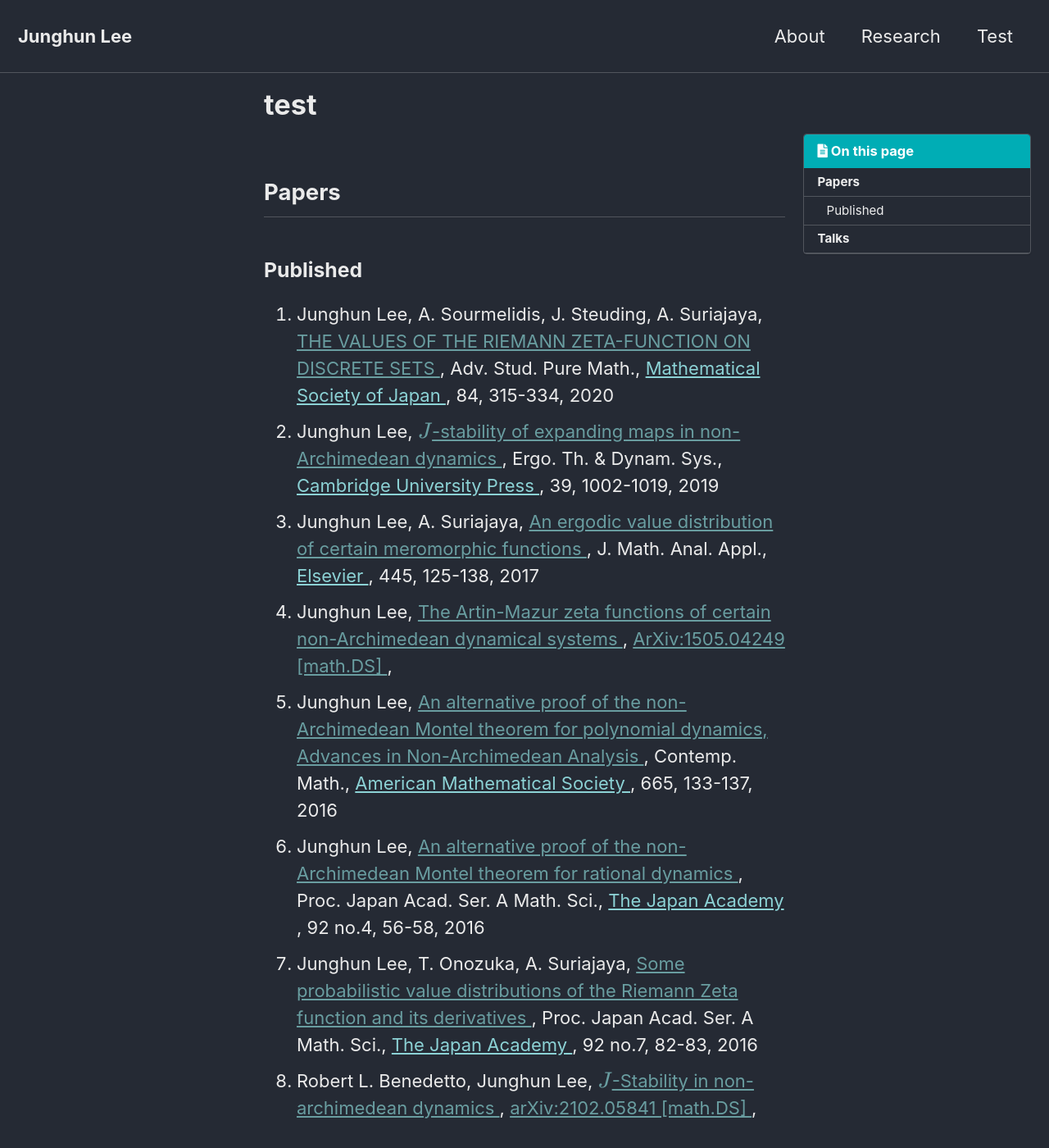
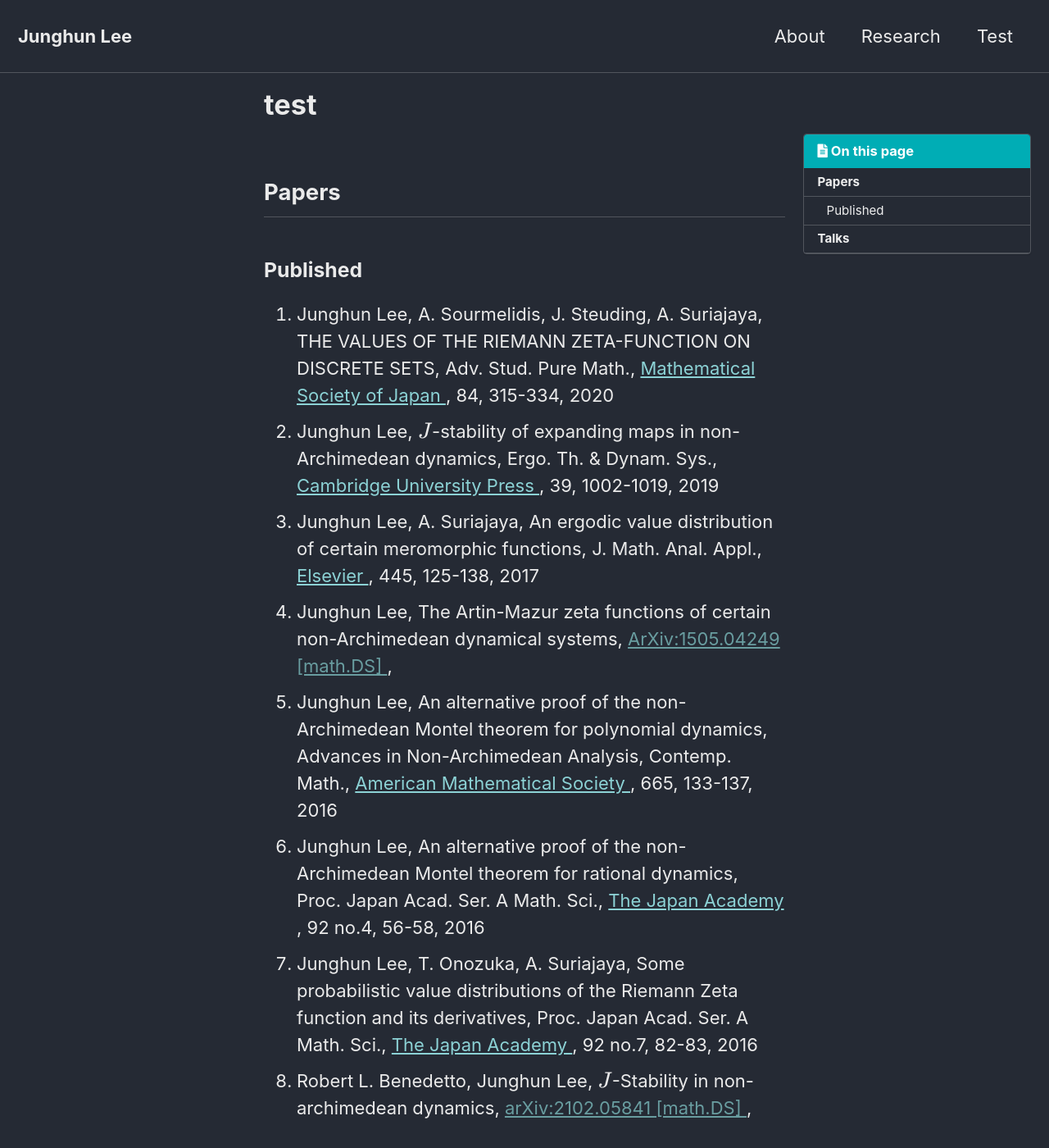
Before and after one commit to JunghunLee-math/JunghunLee-math.github.io, a Jekyll site: the page built from _pages/test.md, in a window 1280 px wide and 1400 px high. Shown: the whole window at 82% size. Built offline with Jekyll 4.4.1, drawn with Linux system fonts in a browser that asks for light colours; cached includes are drawn as plain includes; formulas are drawn with MathJax 3.

Commit message:
fix minor

```diff
--- a/_pages/test.md
+++ b/_pages/test.md
@@ -16,9 +16,13 @@ toc: true
     {% for author in paper.authors %}
         {{author}},
     {% endfor %}
-    <a href="{{ paper.links.arxiv }}">
-    {{paper.title}}
-    </a>,
+    {% if !paper.links.arxiv.empty %}
+        <a href="{{ paper.links.arxiv }}">
+        {{paper.title}}
+        </a>,
+    {% else %}
+        {{paper.title}},
+    {% endif %}
     {% if paper.state == "published" %}
         {{paper.journal.name}},
         <a href="{{ paper.links.journal }}">
```
